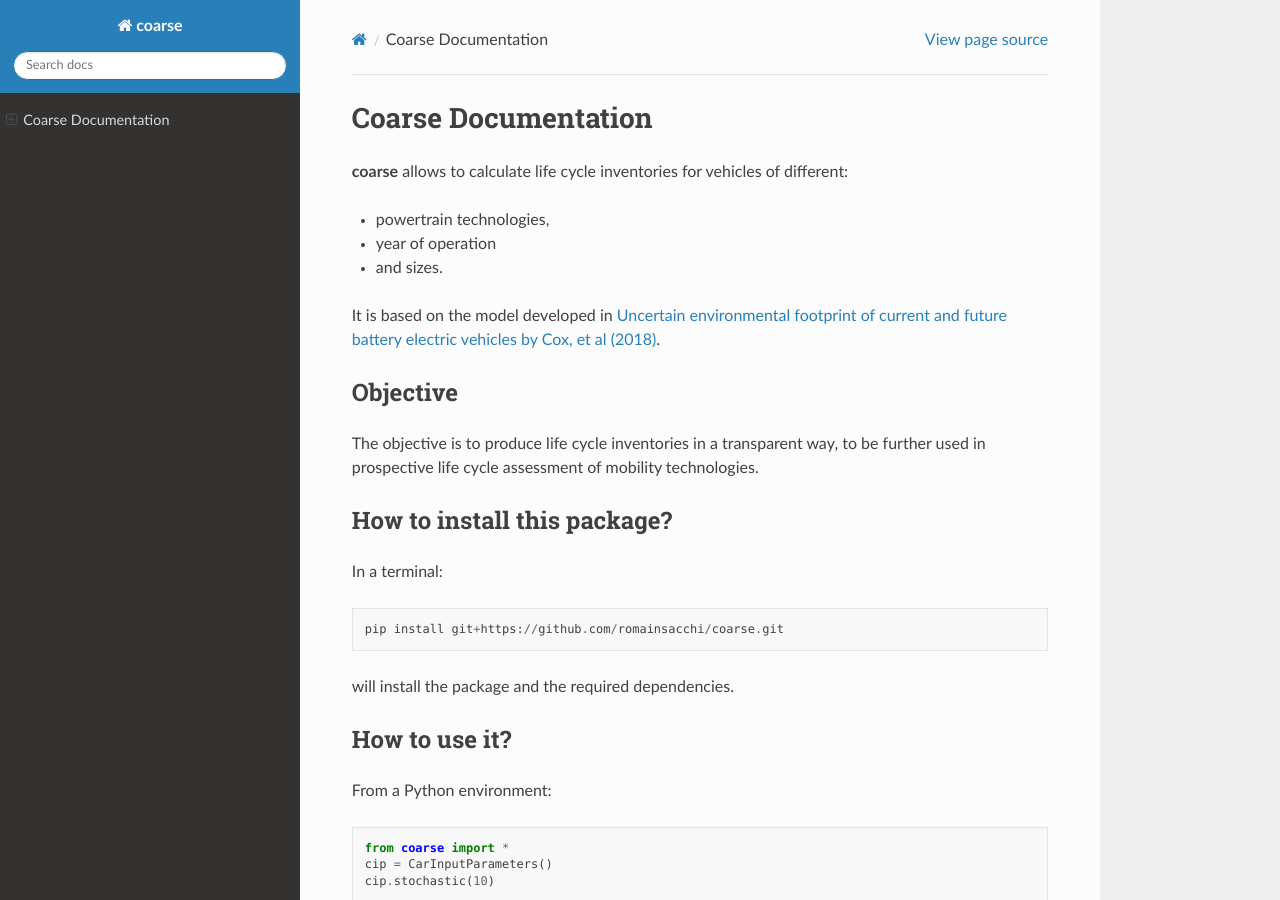
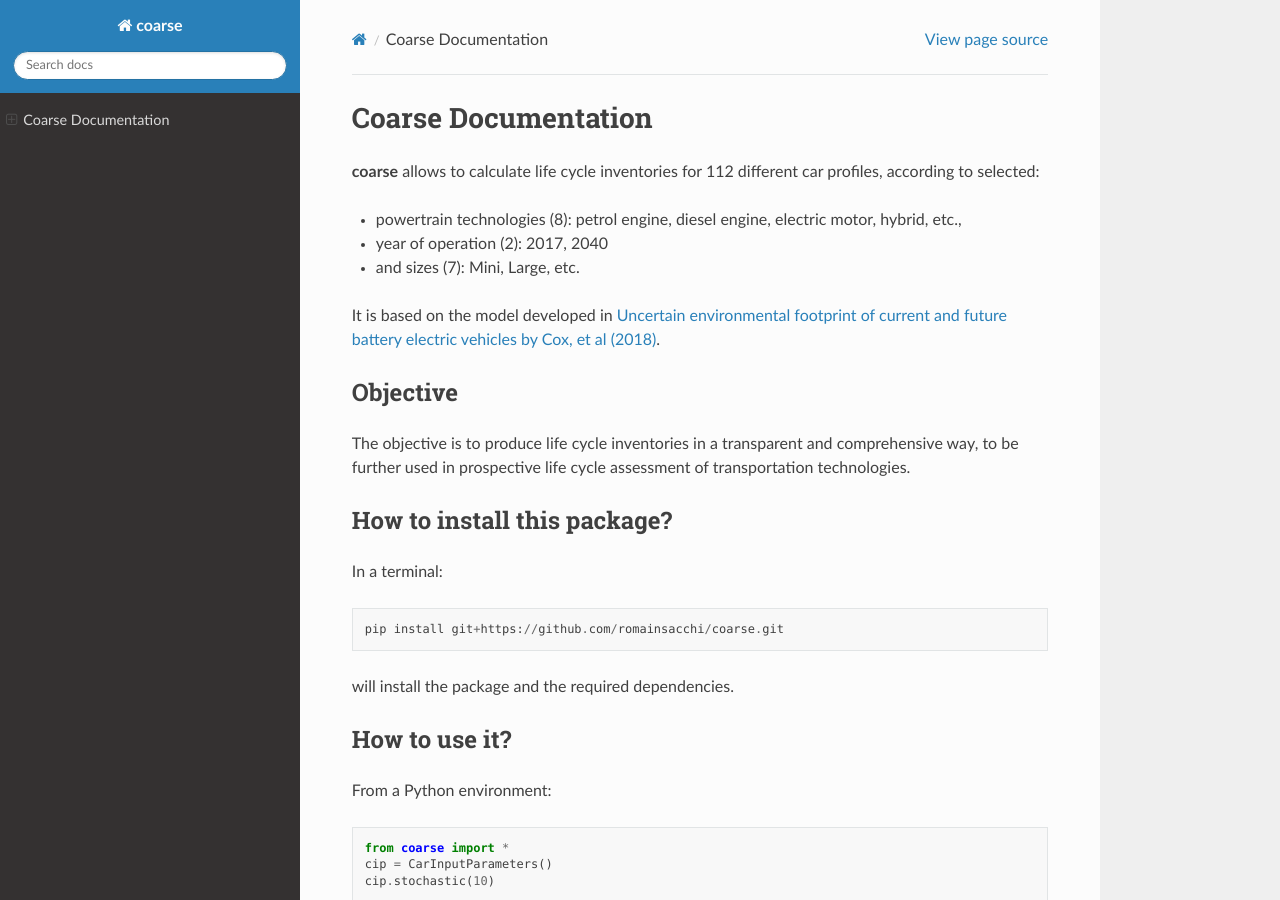
Before and after one commit to romainsacchi/carculator, a Sphinx documentation site: the page built from docs/index.rst, in a window 1280 px wide and 900 px high. Built offline with Sphinx 7.4.7 and the Read the Docs theme 2.0.0, drawn with Linux system fonts in a browser that asks for light colours; some of the changed text lies outside the part shown.

Commit message:
update index.rst

```diff
--- a/docs/index.rst
+++ b/docs/index.rst
@@ -2,19 +2,20 @@
 Coarse Documentation
 ====================
 
-**coarse** allows to calculate life cycle inventories for vehicles of different:
+**coarse** allows to calculate life cycle inventories for 112 different car profiles, according to selected:
 
-* powertrain technologies,
-* year of operation
-* and sizes.
+* powertrain technologies (8): petrol engine, diesel engine, electric motor, hybrid, etc.,
+* year of operation (2): 2017, 2040
+* and sizes (7): Mini, Large, etc.
 
 It is based on the model developed in `Uncertain environmental footprint of current and future battery electric
 vehicles by Cox, et al (2018) <https://pubs.acs.org/doi/10.1021/acs.est.8b00261>`_.
 
 Objective
 ---------
-The objective is to produce life cycle inventories in a transparent way, to be further used in prospective
-life cycle assessment of mobility technologies.
+
+The objective is to produce life cycle inventories in a transparent and comprehensive way, to be further used in prospective
+life cycle assessment of transportation technologies.
 
 How to install this package?
 ----------------------------
@@ -59,6 +60,16 @@ Finally::
 
 generate a CarModel object and calculate the energy consumption and components mass for all vehicle profiles.
 
+Hence, the tank-to-wheel energy requirement per km driven per powertrain technology for a SUV in 2017 can be obtained::
+
+    TtW_energy = cm.array.sel(size='SUV', year=2017, parameter='TtW energy').values * 1/3600 * 100
+    powertrain = cm.array.powertrain
+
+    import numpy as np
+    plt.bar(powertrain,[a[0] for a in TtW_energy])
+    plt.ylabel('kWh/100 km')
+    plt.show()
+
 
 .. automodule:: coarse.car_input_parameters
     :members:
```
